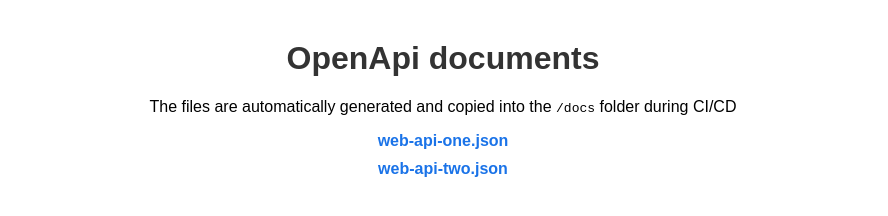
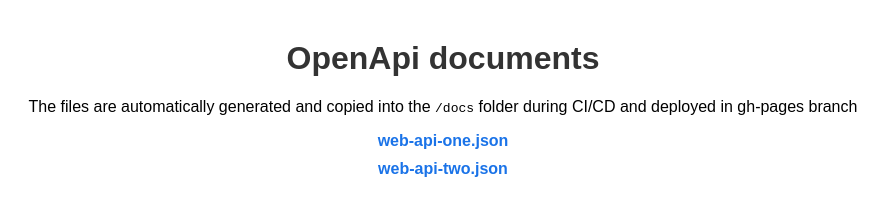
Before and after one commit to diegosasw/sample-open-api-swashbuckle, a plain HTML site: page docs/index.html in a window 1280 px wide. Shown: the whole page, without its empty margins (197-1085 px from the left). Drawn offline with Linux system fonts and the light colour scheme.

Commit message:
Updated HTML

```diff
--- a/docs/index.html
+++ b/docs/index.html
@@ -33,7 +33,7 @@
 </head>
 <body>
     <h1>OpenApi documents</h1>
-    <p>The files are automatically generated and copied into the <code>/docs</code> folder during CI/CD</p>
+    <p>The files are automatically generated and copied into the <code>/docs</code> folder during CI/CD and deployed in gh-pages branch</p>
     <ul>
         <li><a href="web-api-one.json" download>web-api-one.json</a></li>
         <li><a href="web-api-two.json" download>web-api-two.json</a></li>
```
